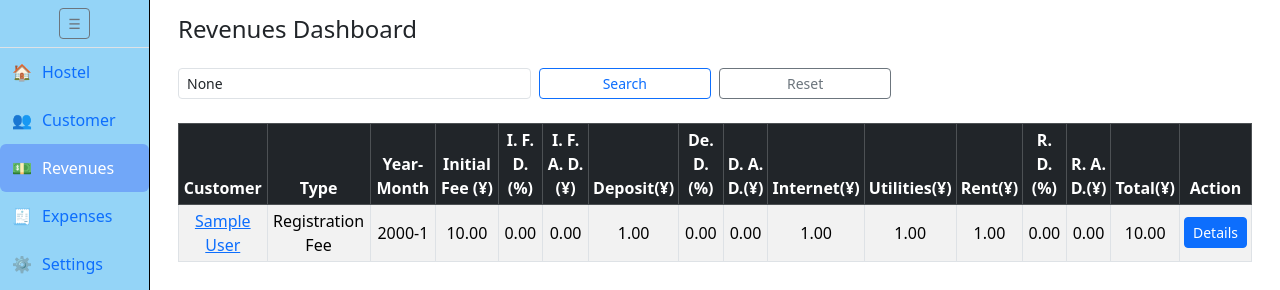
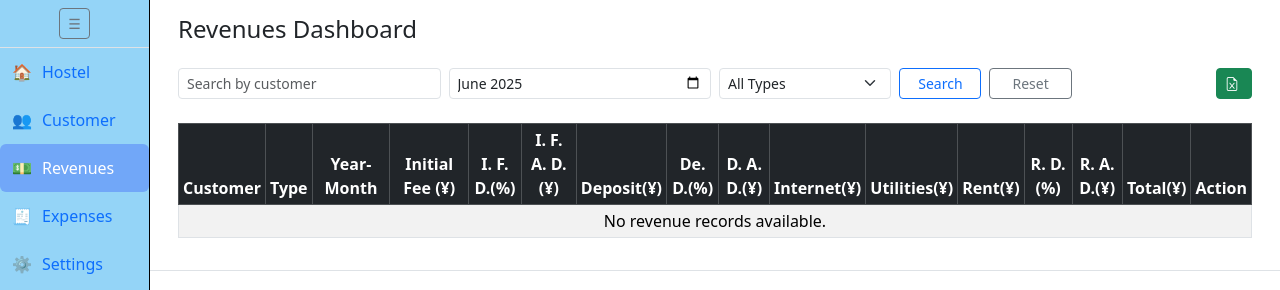
Before and after one commit to jadhikari/docker-fistail-home, a Django app: page /finance/revenues/ in a window 1280 px wide. Shown: the part 67-357 px from the top of the page. Run offline with Django 5.2, Linux system fonts and the light colour scheme; a user stored in the database is signed in; tables that the repository leaves empty hold one stand-in row (values such as "Sample post"); one stand-in notice (Sample message) is shown.

Commit message:
add search and download excel file

```diff
--- a/backend/finance/templates/finance/revenues_dashboard.html
+++ b/backend/finance/templates/finance/revenues_dashboard.html
@@ -8,7 +8,7 @@
     {% if messages %}
         <div>
             {% for message in messages %}
-            <div class="alert alert-{{ message.tags }} alert-dismissible fade show auto-dismiss" role="alert" style="font-size: 0.85rem; line-height: 1.2;">
+                <div class="alert alert-{{ message.tags }} alert-dismissible fade show auto-dismiss" role="alert" style="font-size: 0.85rem;">
                     {{ message }}
                     <button type="button" class="btn-close btn-sm" data-bs-dismiss="alert" aria-label="Close" style="font-size: 0.7rem;"></button>
                 </div>
@@ -20,18 +20,47 @@
         <h4>Revenues Dashboard</h4>
     </div>
 
-    <!-- Search Form by Customer Name -->
-    <form method="get" class="row g-2 mb-4">
-        <div class="col-md-4">
-            <input type="text" name="q" class="form-control form-control-sm" placeholder="Search by customer name" value="{{ q }}">
+    <form method="get" class="row g-2 mb-4 align-items-end">
+        <!-- Search by name -->
+        <div class="col-md-3">
+            <input type="text" name="name" class="form-control form-control-sm"
+                placeholder="Search by customer" value="{{ name|default:'' }}">
         </div>
+
+        <!-- Month-Year picker -->
+        <div class="col-md-3">
+            <input type="month" id="month_picker" class="form-control form-control-sm"
+                value="{{ selected_year }}-{{ selected_month|stringformat:'02d' }}">
+        </div>
+
+        <!-- Title dropdown -->
         <div class="col-md-2">
-            <button type="submit" class="btn btn-sm btn-outline-primary w-100">Search</button>
+            <select name="title" class="form-select form-select-sm">
+                <option value="">All Types</option>
+                {% for val, label in title_choices %}
+                    <option value="{{ val }}" {% if selected_title == val %}selected{% endif %}>{{ label }}</option>
+                {% endfor %}
+            </select>
         </div>
-        <div class="col-md-2">
-            <a href="{% url 'finance:revenues' %}" class="btn btn-sm btn-outline-secondary w-100">Reset</a>
+
+        <!-- Hidden inputs -->
+        <input type="hidden" name="year" id="year_input" value="{{ selected_year }}">
+        <input type="hidden" name="month" id="month_input" value="{{ selected_month }}">
+
+        <!-- Search + Reset (grouped) -->
+        <div class="col-md-2 d-flex gap-2">
+            <button type="submit" class="btn btn-sm btn-outline-primary w-50">Search</button>
+            <a href="{% url 'finance:revenues' %}" class="btn btn-sm btn-outline-secondary w-50">Reset</a>
+        </div>
+
+        <!-- Download Excel aligned to far right -->
+        <div class="col-md-2 d-flex justify-content-end">
+            <button type="submit" name="download" value="excel" class="btn btn-sm btn-success">
+                <i class="bi bi-file-earmark-excel me-1"></i>
+            </button>
         </div>
     </form>
+
 
     <!-- Revenue Table -->
     <div class="table-responsive" style="max-height: 80vh; overflow-y: auto;">
@@ -91,13 +120,31 @@
 </div>
 
 <script>
-    // Auto-dismiss messages after 4 seconds
+    // Auto-dismiss alerts
     setTimeout(() => {
-        const alerts = document.querySelectorAll('.auto-dismiss');
-        alerts.forEach(alert => {
+        document.querySelectorAll('.auto-dismiss').forEach(alert => {
             const bsAlert = bootstrap.Alert.getOrCreateInstance(alert);
             bsAlert.close();
         });
     }, 4000);
+
+    // Month picker logic
+    document.addEventListener('DOMContentLoaded', () => {
+        const monthPicker = document.getElementById('month_picker');
+        const yearInput = document.getElementById('year_input');
+        const monthInput = document.getElementById('month_input');
+
+        if (monthPicker.value) {
+            const [year, month] = monthPicker.value.split('-');
+            yearInput.value = year;
+            monthInput.value = parseInt(month);
+        }
+
+        monthPicker.addEventListener('change', () => {
+            const [year, month] = monthPicker.value.split('-');
+            yearInput.value = year;
+            monthInput.value = parseInt(month);
+        });
+    });
 </script>
 {% endblock %}
--- a/backend/finance/views.py
+++ b/backend/finance/views.py
@@ -1,38 +1,140 @@
 from django.shortcuts import render, get_object_or_404,redirect
 from .models import Revenue
-from customer.models import Customer
 from hostel.models import Bed
-from .forms import RevenueForm
-from django.core.mail import EmailMultiAlternatives
-from django.template.loader import render_to_string
-from django.urls import reverse
 from decimal import Decimal, InvalidOperation
 from django.contrib import messages
 from .utils import send_revenue_email
+from django.contrib.auth.decorators import login_required
+from django.utils import timezone
+from django.db.models import Q
+import openpyxl #type: ignore
+from django.http import HttpResponse
 
 
+@login_required(login_url='/accounts/login/')
+def export_revenues_to_excel(queryset):
+    wb = openpyxl.Workbook()
+    ws = wb.active
+    ws.title = "Revenues"
 
+    # ✅ Updated headers
+    headers = [
+        'Customer', 'Hostel', 'Unit', 'Bed',
+        'Type', 'Year', 'Month',
+        'Initial Fee', 'I. F. Discount (%)', 'I. F. After Discount',
+        'Deposit', 'D. Discount (%)', 'D. After Discount',
+        'Internet', 'Utilities', 'Rent', 'R. Discount (%)', 'R. After Discount',
+        'Total'
+    ]
+    ws.append(headers)
+
+    for rev in queryset:
+        # Safely access bed → unit → hostel
+        bed = getattr(rev.customer, 'bed_assignment', None)
+        unit = getattr(bed, 'unit', None) if bed else None
+        hostel = getattr(unit, 'hostel', None) if unit else None
+
+        ws.append([
+            rev.customer.name,
+            hostel.name if hostel else '',
+            unit.room_num if unit else '',
+            bed.bed_num if bed else '',
+            rev.get_title_display(),
+            rev.year,
+            rev.month,
+            rev.initial_fee or '',
+            rev.initial_fee_discount_percent or '',
+            rev.initial_fee_after_discount or '',
+            rev.deposit or '',
+            rev.deposit_discount_percent or '',
+            rev.deposit_after_discount or '',
+            rev.internet or '',
+            rev.utilities or '',
+            rev.rent or '',
+            rev.rent_discount_percent or '',
+            rev.rent_after_discount or '',
+            rev.total_amount or '',
+        ])
+
+    response = HttpResponse(
+        content_type='application/vnd.openxmlformats-officedocument.spreadsheetml.sheet',
+    )
+    response['Content-Disposition'] = 'attachment; filename=\"revenues.xlsx\"'
+    wb.save(response)
+    return response
+
+
+@login_required(login_url='/accounts/login/')
 def revenues(request):
-    query = request.GET.get('q')
-    revenues = Revenue.objects.select_related('customer').order_by('-id')
+    name = request.GET.get('name')
+    year = request.GET.get('year')
+    month = request.GET.get('month')
+    title = request.GET.get('title')
 
-    if query:
-        revenues = revenues.filter(customer__name__icontains=query)
-    # print(revenues.internet)
+    # Default filter: current year and month
+    today = timezone.now()
+    default_year = today.year
+    default_month = today.month
+
+    # Initialize query
+    query = Q()
+
+    # Dynamic filters
+    if name:
+        query &= Q(customer__name__icontains=name) | Q(title__icontains=name)
+
+    if title:
+        query &= Q(title=title)
+
+    try:
+        selected_year = int(year)
+    except (ValueError, TypeError):
+        selected_year = default_year
+    query &= Q(year=selected_year)
+
+    try:
+        selected_month = int(month)
+    except (ValueError, TypeError):
+        selected_month = default_month
+    query &= Q(month=selected_month)
+
+    # Optimized queryset with select_related
+    revenues = Revenue.objects.select_related('customer').filter(query).order_by('-id')
+
+    # ✅ Excel export condition now safely after 'revenues' is defined
+    if request.GET.get('download') == 'excel':
+        return export_revenues_to_excel(revenues)
+
+    # Show warning if no filters used
+    if request.GET and not any([name, year, month, title]):
+        messages.warning(request, "No filter parameters provided.")
+
+    # Generate list of years from database values
+    year_choices = Revenue.objects.values_list('year', flat=True).distinct().order_by('-year')
+
     return render(request, 'finance/revenues_dashboard.html', {
         'revenues': revenues,
-        'q': query,
+        'name': name,
+        'selected_year': selected_year,
+        'selected_month': selected_month,
+        'selected_title': title,
+        'year_choices': year_choices,
+        'month_choices': [(i, i) for i in range(1, 13)],
+        'title_choices': Revenue.REVENUE_TYPE_CHOICES,
     })
 
+
+@login_required(login_url='/accounts/login/')
 def revenue_detail(request, pk):
     revenue = get_object_or_404(Revenue, pk=pk)
     return render(request, 'finance/revenue_detail.html', {'revenue': revenue})
 
 
+@login_required(login_url='/accounts/login/')
 def expenses(request):
     return render(request, 'finance/expenses_dashboard.html')
 
-
+@login_required(login_url='/accounts/login/')
 def monthly_rent(request, customer_id):
     customer_details = get_object_or_404(
         Bed.objects.select_related('unit', 'unit__hostel', 'customer'),
@@ -96,6 +198,7 @@
     return render(request, 'finance/monthly_rent.html', {'customer_details': customer_details})
 
 
+@login_required(login_url='/accounts/login/')
 def registration_fee(request, customer_id):
     customer_details = get_object_or_404(
         Bed.objects.select_related('unit', 'unit__hostel', 'customer'),
--- a/backend/requirements.txt
+++ b/backend/requirements.txt
@@ -2,7 +2,9 @@
 dj-database-url==2.3.0
 Django==4.2.20
 django-countries==7.6.1
+et_xmlfile==2.0.0
 gunicorn==23.0.0
+openpyxl==3.1.5
 packaging==25.0
 pillow==11.2.1
 psycopg2-binary==2.9.10
```
Lines whose indentation alone changed are shown as unchanged.
